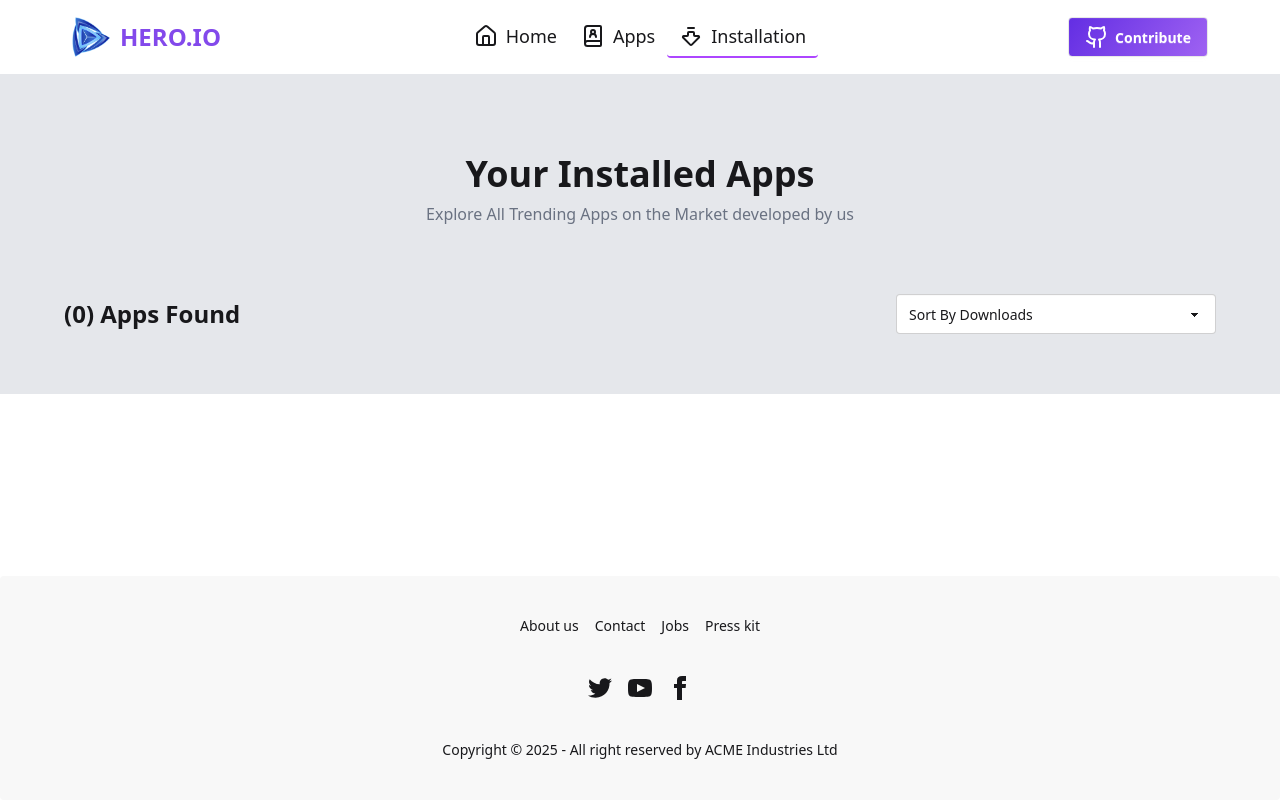
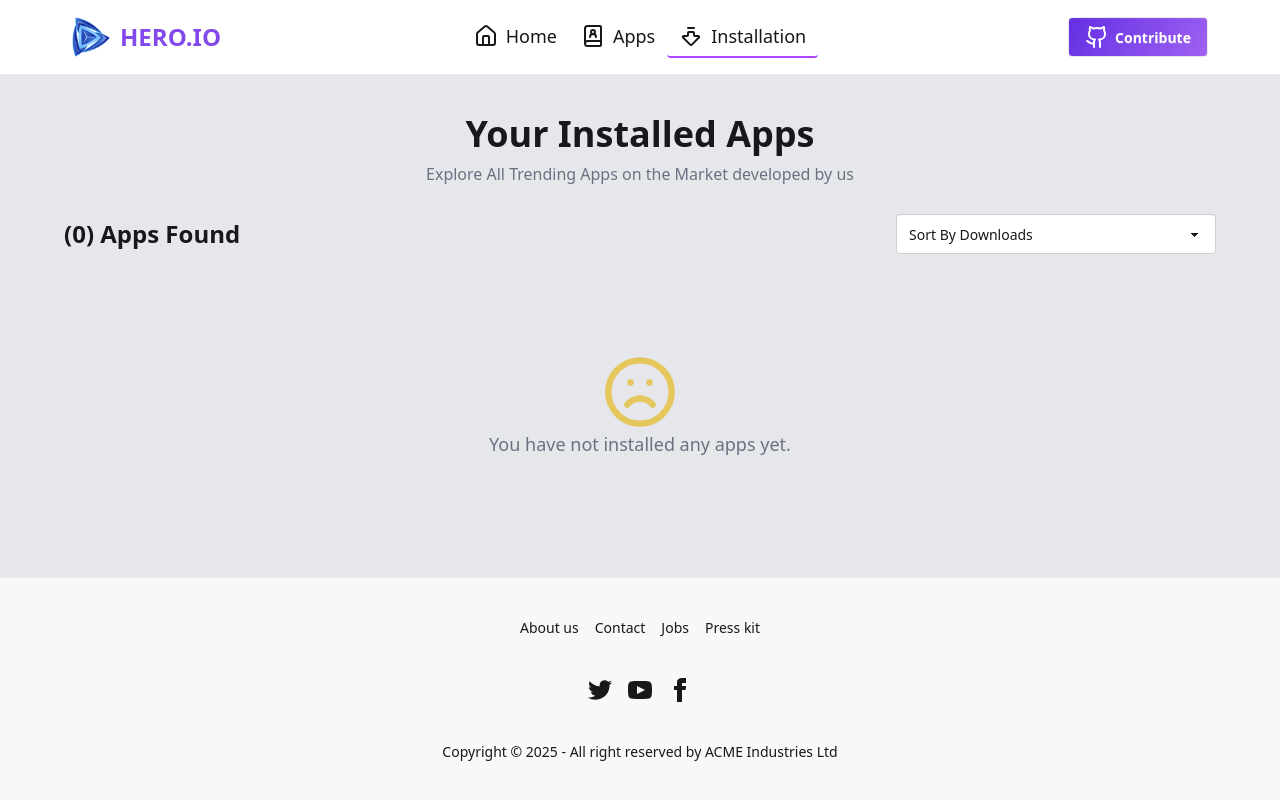
Before and after one commit to ahsan-habib01/B12A08-Hero-Apps, a React (Vite) app: page /installation in a window 1280 px wide. Built offline with nearby package versions, Linux system fonts and the light colour scheme.

Commit message:
add banner & set not found message

```diff
--- a/src/Pages/Apps.jsx
+++ b/src/Pages/Apps.jsx
@@ -52,9 +52,9 @@ const Apps = () => {
       <div>
         {loading ? (
           <Loading></Loading>
-        ) : searchedApps.length === 0 ? (
-            <div >
-              <img className='mx-auto' src={notFoundImage} alt="" />
+        ) : searchedApps.length === 0 && search.trim() !== '' ? (
+          <div>
+            <img className="mx-auto" src={notFoundImage} alt="" />
           </div>
         ) : (
           <div className="grid grid-cols-1 md:grid-cols-2 lg:grid-cols-4 gap-5 max-w-6xl mx-auto">
--- a/src/Pages/Home.jsx
+++ b/src/Pages/Home.jsx
@@ -5,6 +5,7 @@ import { Link } from 'react-router';
 import useApps from '../Hooks/useApps';
 import FeaturedApp from '../Components/FeaturedApp';
 import Loading from '../Components/Loading';
+import heroImg from '../assets/hero.png'
 
 const Home = () => {
   const { apps, loading } = useApps();
@@ -32,7 +33,11 @@ const Home = () => {
           App Store
         </Link>
 
-        <section className="bg-gradient-to-br from-[#632EE3] to-[#9F62F2] py-15 my-10">
+        <div className='pt-10 '>
+          <img className='mx-auto ' src={heroImg} alt="" />
+        </div>
+
+        <section className="bg-gradient-to-br from-[#632EE3] to-[#9F62F2] py-15">
           <h1 className="text-white text-4xl font-semibold">
             Trusted by Millions, Built for You
           </h1>
--- a/src/Pages/Installation.jsx
+++ b/src/Pages/Installation.jsx
@@ -1,6 +1,7 @@
 import React, { useEffect, useState } from 'react';
 import InstalledList from '../Components/InstalledList';
 import { toast } from 'react-toastify';
+import { Frown } from 'lucide-react';
 
 const Installation = ( ) => {
   const [installList, setInstallList] = useState([]);
@@ -42,7 +43,7 @@ const Installation = ( ) => {
 
   return (
     <div className="bg-gray-200 text-center py-10">
-      <div className="py-10">
+      <div className="">
         <h1 className="text-4xl font-semibold">Your Installed Apps</h1>
         <p className="text-gray-500 my-2">
           Explore All Trending Apps on the Market developed by us
@@ -66,13 +67,20 @@ const Installation = ( ) => {
       </div>
 
       <div className="space-y-3">
-        {sortedItem.map(inst => (
-          <InstalledList
-            key={inst.id}
-            inst={inst}
-            handleUninstall={handleUninstall}
-          ></InstalledList>
-        ))}
+        {sortedItem.length === 0 ? (
+          <div className="py-20 text-center text-gray-500 text-lg">
+            <Frown className='mx-auto' size={76} color="#e5c75d" />
+            <p>You have not installed any apps yet.</p>
+          </div>
+        ) : (
+          sortedItem.map(inst => (
+            <InstalledList
+              key={inst.id}
+              inst={inst}
+              handleUninstall={handleUninstall}
+            />
+          ))
+        )}
       </div>
     </div>
   );
```
